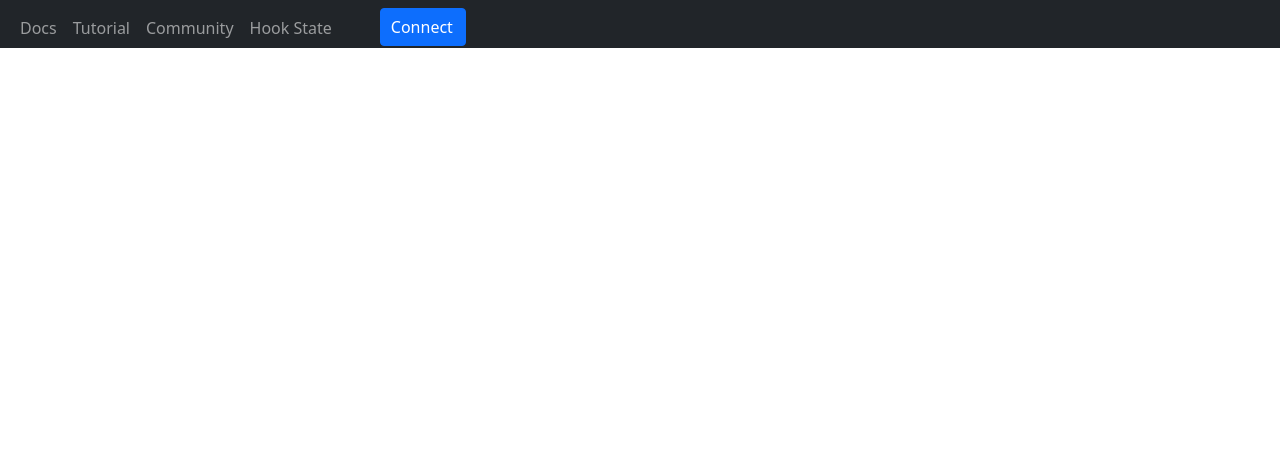
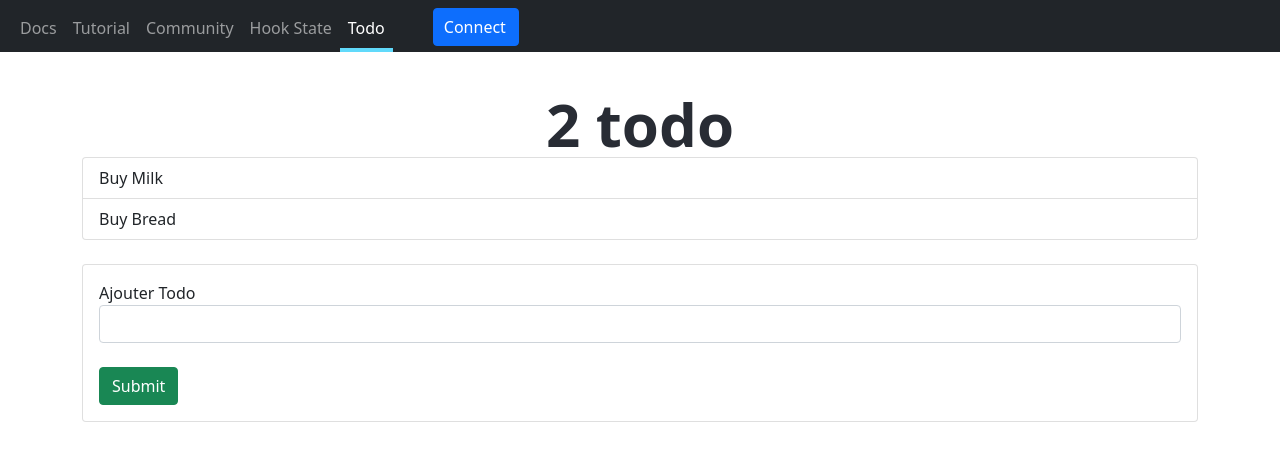
Before and after one commit to gilbruno/reactrouter, a React (Create React App) app in the folder reactrouter/: page /todo in a window 1280 px wide. Shown: the top 458 px of the page. Built offline with nearby package versions, Linux system fonts and the light colour scheme.

Commit message:
Todo List

```diff
--- a/reactrouter/package.json
+++ b/reactrouter/package.json
@@ -11,6 +11,7 @@
     "react-dom": "^18.0.0",
     "react-router-dom": "^6.3.0",
     "react-scripts": "5.0.1",
+    "uuid": "^8.3.2",
     "web-vitals": "^2.1.4"
   },
   "scripts": {
--- a/reactrouter/src/App.js
+++ b/reactrouter/src/App.js
@@ -5,6 +5,7 @@ import Docs from './components/Docs';
 import Tutorial from './components/Tutorial';
 import Community from './components/Community';
 import HookState from './components/HookState';
+import Todo from './components/Todo';
 import Menu from './components/Menu';
 
 
@@ -18,6 +19,7 @@ function App() {
         <Route path="/tutorial" element={<Tutorial/>}/>
         <Route path="/community" element={<Community/>}/>
         <Route path="/useState" element={<HookState/>}/>
+        <Route path="/todo" element={<Todo/>}/>
       </Routes>
 
 
--- /dev/null
+++ b/reactrouter/src/components/AddTodoForm.js
@@ -0,0 +1,32 @@
+import React, {useState} from 'react'
+
+function AddTodoForm({addNewTodo}) {
+
+  const [addTodo, setAddTodo] = useState('')
+
+  const handleOnChange = (e) => {
+    setAddTodo(e.target.value)
+  }
+
+  const handleSubmit = (event) => {
+    event.preventDefault()
+    addNewTodo(addTodo)
+    setAddTodo('')
+  }
+
+  return (
+    <form className="mt-4" onSubmit={handleSubmit}>
+        <div className="card card-body">
+            <div className="form-group">
+                <label>Ajouter Todo</label>
+                <input type="text" className="form-control" value={addTodo} onChange={handleOnChange}/>
+                <input type="submit" className="btn btn-success mt-4"/>
+            </div>
+
+        </div>
+
+    </form>
+  )
+}
+
+export default AddTodoForm
--- a/reactrouter/src/components/Menu.js
+++ b/reactrouter/src/components/Menu.js
@@ -24,6 +24,9 @@ function Menu() {
             <li className="nav-item">
                 <NavLink className="nav-link" to="/useState">Hook State</NavLink>
             </li>
+            <li className="nav-item">
+                <NavLink className="nav-link" to="/todo">Todo</NavLink>
+            </li>
             <li className="navbar-right connect">
                 <button className="btn btn-primary connect" onClick={handleConnect}>Connect</button>
             </li>
--- /dev/null
+++ b/reactrouter/src/components/Todo.js
@@ -0,0 +1,56 @@
+import React, {useState} from 'react'
+import { v4 as uuidv4 } from 'uuid'
+import AddTodoForm from './AddTodoForm'
+
+
+function Todo() {
+
+  const [todos, setTodos] = useState(
+    [
+        {id:1, todo: "Buy Milk"},
+        {id:2, todo: "Buy Bread"},
+    ]
+  )
+
+  const [warning, setWarning] = useState(false)
+
+
+  const myTodos = todos.map(todo => {
+    return (
+        <li className="list-group-item" key={todo.id}>{todo.todo}</li>
+    )
+    }
+  )
+
+  const warningMsg = warning && <div class="alert alert-danger mt-4" role="alert"> Veuillez indiquer un Todo </div>
+
+  const addNewTodo = (newTodo) => {
+    if (newTodo !== "") {
+        setTodos([...todos, {
+            id: uuidv4(),
+            todo:newTodo
+            }
+        ])
+        setWarning(warning ? !warning : warning);
+
+    }
+    else {
+        setWarning(true);
+    }
+
+  }
+
+
+  return (
+    <div className="container">
+        {warningMsg}
+        <h1 className="text-center">{todos.length} todo</h1>
+        <ul className="list-group">
+            {myTodos}
+        </ul>
+        <AddTodoForm addNewTodo={addNewTodo}/>
+    </div>
+  )
+}
+
+export default Todo
```
Also changed, not shown: 1 other file (tests, documents, lock files or other folders).
